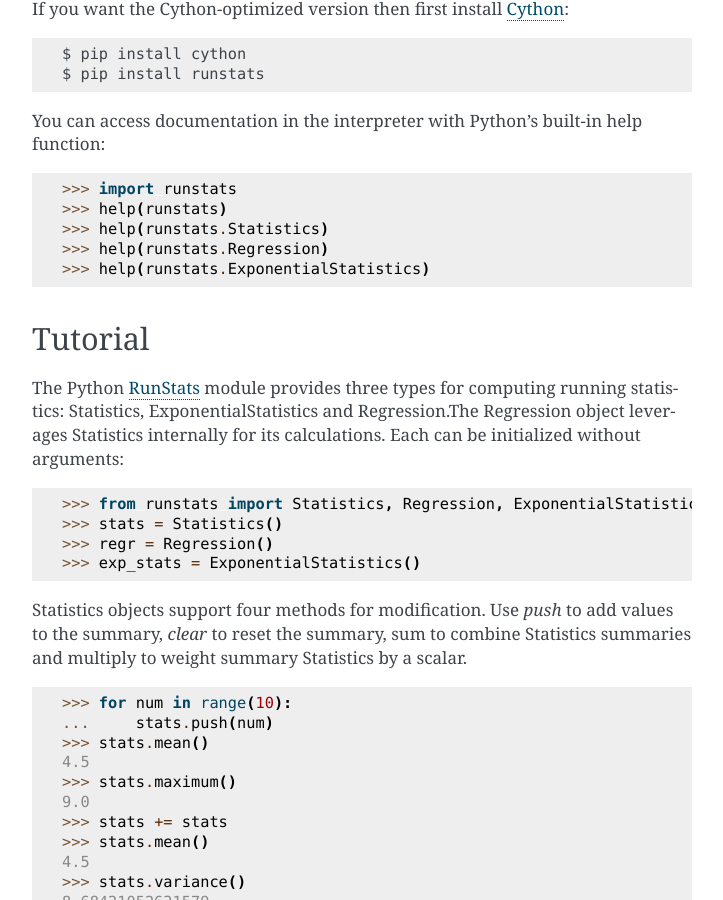
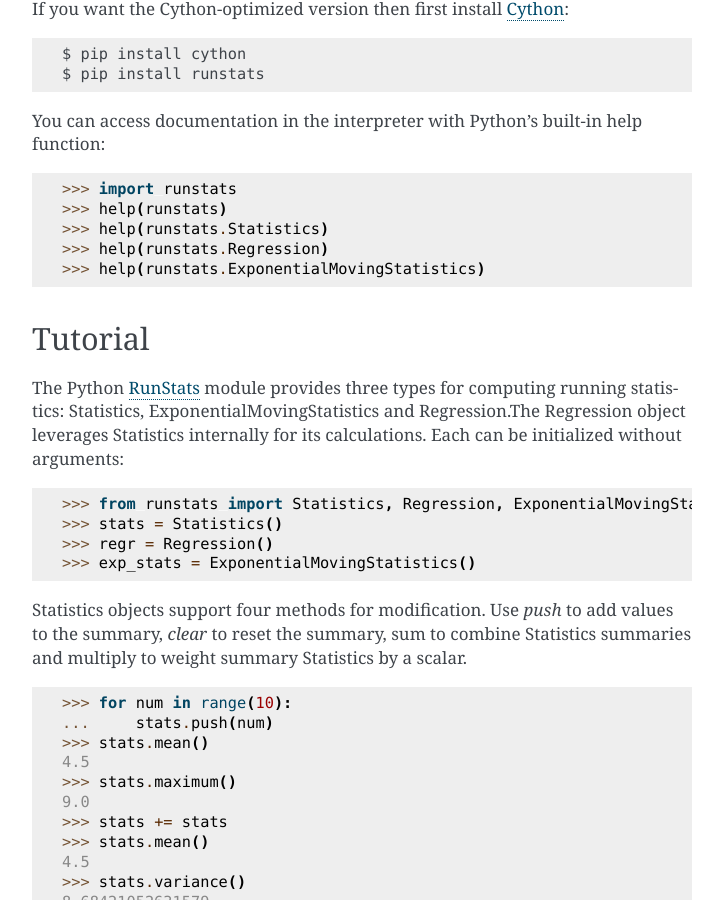
Before and after one commit to grantjenks/python-runstats, a Sphinx documentation site: the page built from docs/index.rst, in a window 1280 px wide and 900 px high, scrolled down 1432 px. Shown: the whole window, without its empty margins (388-1111 px from the left). Built offline with Sphinx 7.4.7, drawn with Linux system fonts in a browser that asks for light colours; some of the changed text lies outside the part shown.

Commit message:
renamend ExponentialStatistics to ExponentialMovingStatistics

```diff
--- a/README.rst
+++ b/README.rst
@@ -76,23 +76,23 @@ function:
    >>> help(runstats)                             # doctest: +SKIP
    >>> help(runstats.Statistics)                  # doctest: +SKIP
    >>> help(runstats.Regression)                  # doctest: +SKIP
-   >>> help(runstats.ExponentialStatistics)       # doctest: +SKIP
+   >>> help(runstats.ExponentialMovingStatistics)       # doctest: +SKIP
 
 
 Tutorial
 --------
 
 The Python `RunStats`_ module provides three types for computing running
-statistics: Statistics, ExponentialStatistics and Regression.The Regression
+statistics: Statistics, ExponentialMovingStatistics and Regression.The Regression
 object leverages Statistics internally for its calculations. Each can be
 initialized without arguments:
 
 .. code-block:: python
 
-   >>> from runstats import Statistics, Regression, ExponentialStatistics
+   >>> from runstats import Statistics, Regression, ExponentialMovingStatistics
    >>> stats = Statistics()
    >>> regr = Regression()
-   >>> exp_stats = ExponentialStatistics()
+   >>> exp_stats = ExponentialMovingStatistics()
 
 Statistics objects support four methods for modification. Use `push` to add
 values to the summary, `clear` to reset the summary, sum to combine Statistics
@@ -206,13 +206,13 @@ Both constructors accept an optional iterable that is consumed and pushed into
 the summary. Note that you may pass a generator as an iterable and the
 generator will be entirely consumed.
 
-The ExponentialStatistics are constructed by providing a decay rate, initial
+The ExponentialMovingStatistics are constructed by providing a decay rate, initial
 mean, and initial variance. The decay rate has default 0.9 and must be between
 0 and 1. The initial mean and variance default to zero.
 
 .. code-block:: python
 
-   >>> exp_stats = ExponentialStatistics()
+   >>> exp_stats = ExponentialMovingStatistics()
    >>> exp_stats.decay
    0.9
    >>> exp_stats.mean()
@@ -265,16 +265,16 @@ not changed.
    >>> exp_stats.variance()
    0.0
 
-Combining `ExponentialStatistics` is done by adding them together. The mean and
+Combining `ExponentialMovingStatistics` is done by adding them together. The mean and
 variance are simply added to create a new object. To weight each
-`ExponentialStatistics`, multiply them by a constant factor. If two
-`ExponentialStatistics` are added then the leftmost decay is used for the new
+`ExponentialMovingStatistics`, multiply them by a constant factor. If two
+`ExponentialMovingStatistics` are added then the leftmost decay is used for the new
 object. The `len` method is not supported.
 
 .. code-block:: python
 
-   >>> alpha_stats = ExponentialStatistics(iterable=range(10))
-   >>> beta_stats = ExponentialStatistics(decay=0.1)
+   >>> alpha_stats = ExponentialMovingStatistics(iterable=range(10))
+   >>> beta_stats = ExponentialMovingStatistics(decay=0.1)
    >>> for num in range(10):
    ...     beta_stats.push(num)
    >>> exp_stats = beta_stats * 0.5 + alpha_stats * 0.5
@@ -292,7 +292,7 @@ entirely on the C++ code by John Cook as posted in a couple of articles:
 .. _`Computing Skewness and Kurtosis in One Pass`: http://www.johndcook.com/blog/skewness_kurtosis/
 .. _`Computing Linear Regression in One Pass`: http://www.johndcook.com/blog/running_regression/
 
-The ExponentialStatistics implementation is based on:
+The ExponentialMovingStatistics implementation is based on:
 
 * `Finch, 2009, Incremental Calculation of Weighted Mean and Variance`_
 
--- a/docs/api.rst
+++ b/docs/api.rst
@@ -17,9 +17,9 @@ Regression
    :special-members:
 
 
-ExponentialStatistics
-.....................
+ExponentialMovingStatistics
+...........................
 
-.. autoclass:: runstats.ExponentialStatistics
+.. autoclass:: runstats.ExponentialMovingStatistics
    :members:
    :special-members:
--- a/runstats/__init__.py
+++ b/runstats/__init__.py
@@ -9,14 +9,14 @@ Online statistics and regression.
 try:
     from ._core import (
         ExponentialCovariance,
-        ExponentialStatistics,
+        ExponentialMovingStatistics,
         Regression,
         Statistics,
     )
 except ImportError:  # pragma: no cover
     from .core import (
         ExponentialCovariance,
-        ExponentialStatistics,
+        ExponentialMovingStatistics,
         Regression,
         Statistics,
     )
@@ -24,7 +24,7 @@ except ImportError:  # pragma: no cover
 __all__ = [
     'Statistics',
     'Regression',
-    'ExponentialStatistics',
+    'ExponentialMovingStatistics',
     'ExponentialCovariance',
 ]
 __title__ = 'runstats'
```
Also changed, not shown: 4 other files.
